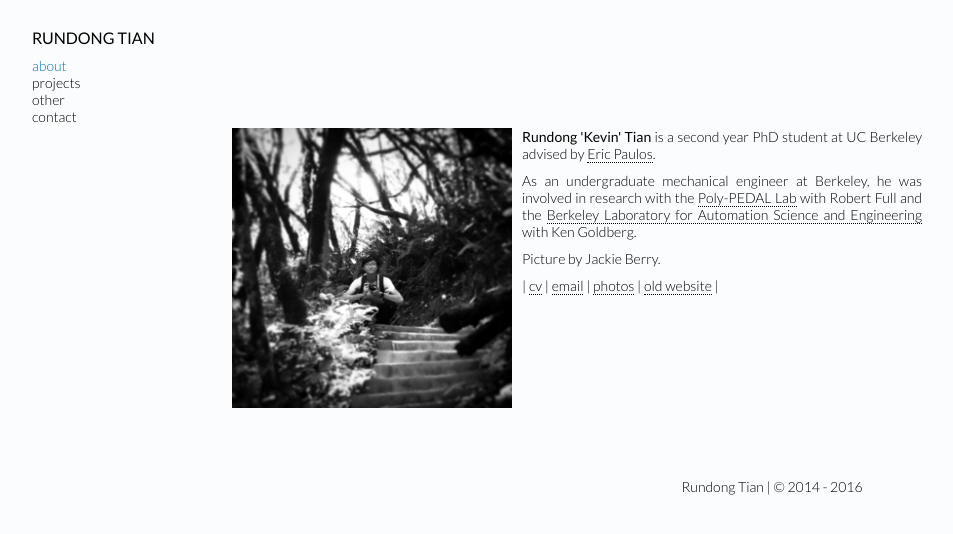
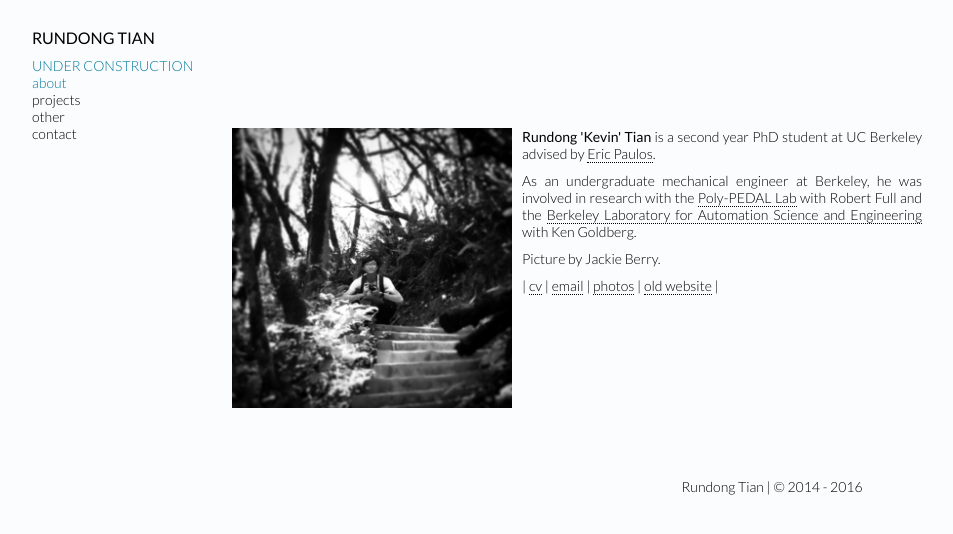
Before and after one commit to rutian/rutian.github.io.OLD, a Jekyll site: the page built from index.html, in a window 1280 px wide. Shown: the top 534 px of the page, without its empty margins (18-971 px from the left). Built offline with Jekyll 4.4.1, drawn with Linux system fonts in a browser that asks for light colours.

Commit message:
update header

```diff
--- a/_includes/header.html
+++ b/_includes/header.html
@@ -2,6 +2,7 @@
 <div id="name"> <a  href="{{site.path}}/index.html"> RUNDONG TIAN</a> </div>
 
 <ul id="nav">
+	<li {%if page.title == 'Home' %} class="selected" {% endif %} ><a  href="{{site.path}}/index.html"> UNDER CONSTRUCTION</a> </li>
 	<li {%if page.title == 'Home' %} class="selected" {% endif %} ><a  href="{{site.path}}/index.html">about</a> </li>
 	<li {%if page.title == 'Projects' or page.tags contains 'research' or page.tags contains 'class'%} class="selected" {% endif %} ><a  href="{{site.path}}/projects"> projects </a></li>
 	<li {%if page.title == 'other' or page.tags contains 'other'  %} class="selected" {% endif %} ><a  href="{{site.path}}/other"> other </a></li>
```
